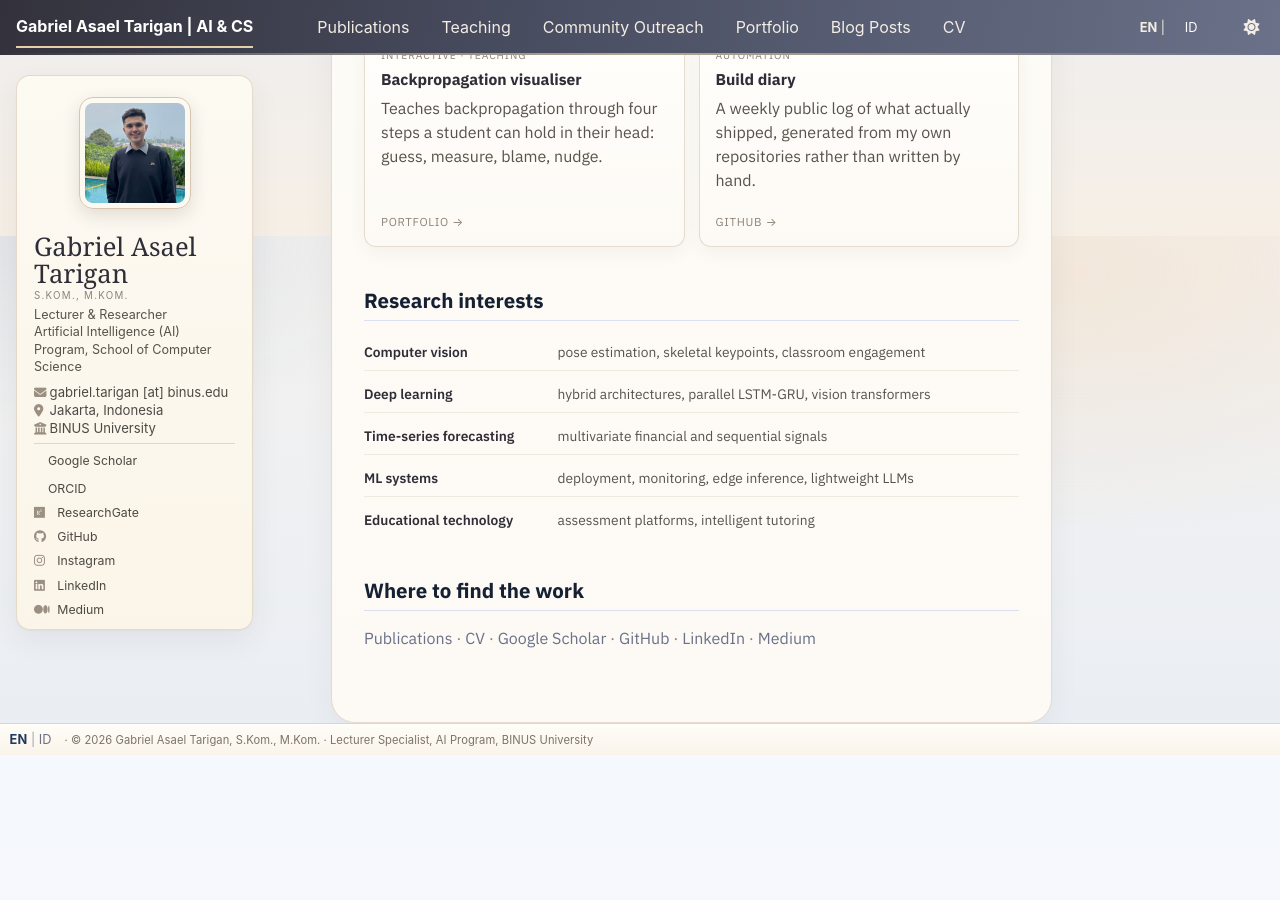
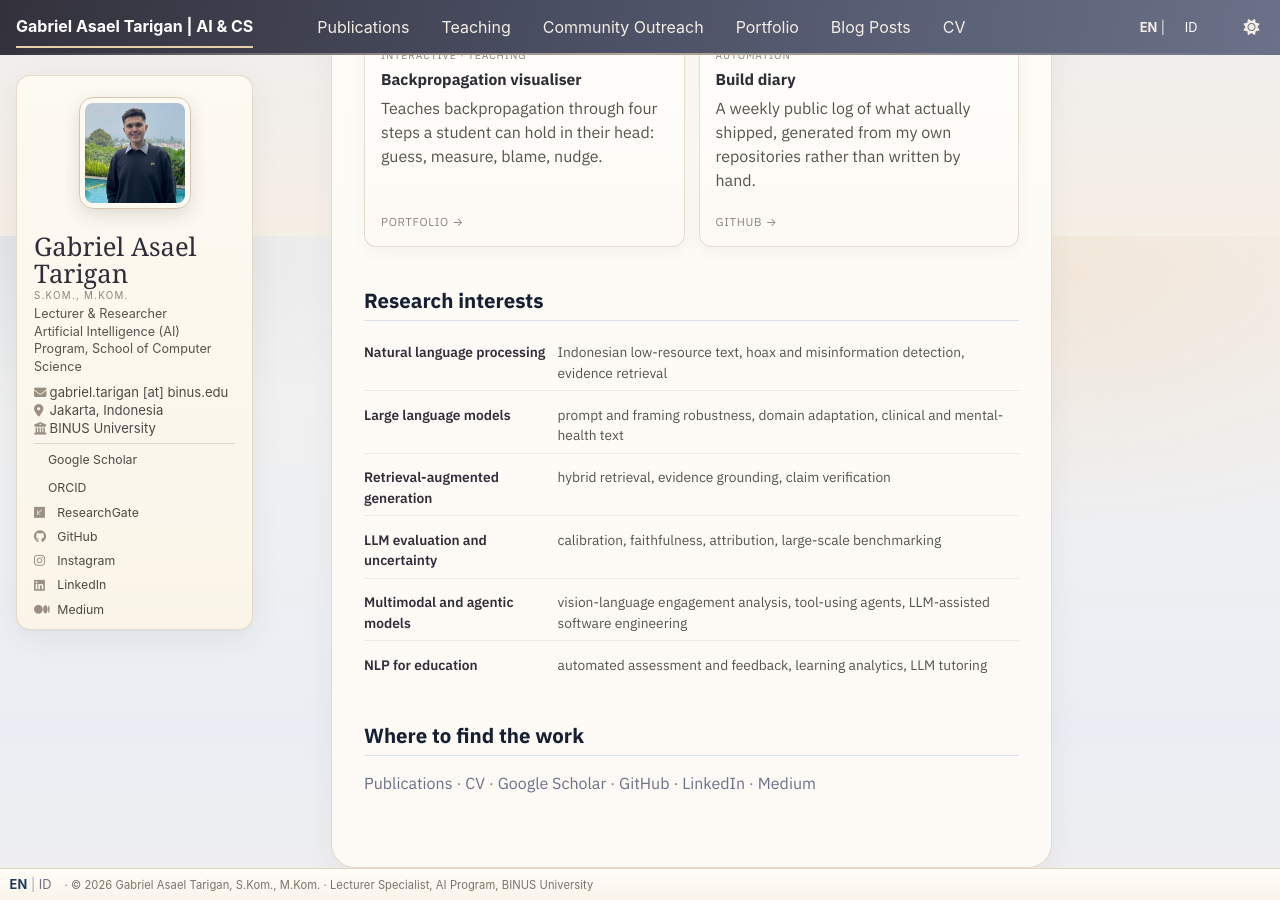
Before and after one commit to asaeltarigan/asaeltarigan.github.io, a Jekyll site: the page built from _pages/about.md, in a window 1280 px wide and 900 px high, scrolled down 1564 px. Built offline with Jekyll 4.4.1, drawn with Linux system fonts in a browser that asks for light colours; some web fonts are replaced; a style sheet for code colours, icons or effects is not loaded; before the commit the page ends 2319 px from its top, so only the background shows below that.

Commit message:
Research interests: refocus on NLP and large language models

```diff
--- a/_pages/about.md
+++ b/_pages/about.md
@@ -58,11 +58,12 @@ Before I joined the faculty I was selected for Google & GoTo's Bangkit Academy M
 <h2 class="cv-section">Research interests</h2>
 
 <ul class="hp-interests">
-<li><strong>Computer vision</strong> pose estimation, skeletal keypoints, classroom engagement</li>
-<li><strong>Deep learning</strong> hybrid architectures, parallel LSTM-GRU, vision transformers</li>
-<li><strong>Time-series forecasting</strong> multivariate financial and sequential signals</li>
-<li><strong>ML systems</strong> deployment, monitoring, edge inference, lightweight LLMs</li>
-<li><strong>Educational technology</strong> assessment platforms, intelligent tutoring</li>
+<li><strong>Natural language processing</strong> Indonesian low-resource text, hoax and misinformation detection, evidence retrieval</li>
+<li><strong>Large language models</strong> prompt and framing robustness, domain adaptation, clinical and mental-health text</li>
+<li><strong>Retrieval-augmented generation</strong> hybrid retrieval, evidence grounding, claim verification</li>
+<li><strong>LLM evaluation and uncertainty</strong> calibration, faithfulness, attribution, large-scale benchmarking</li>
+<li><strong>Multimodal and agentic models</strong> vision-language engagement analysis, tool-using agents, LLM-assisted software engineering</li>
+<li><strong>NLP for education</strong> automated assessment and feedback, learning analytics, LLM tutoring</li>
 </ul>
 
 <h2 class="cv-section">Where to find the work</h2>
```
Also changed, not shown: _data/cv.json (+4 -4 lines).
